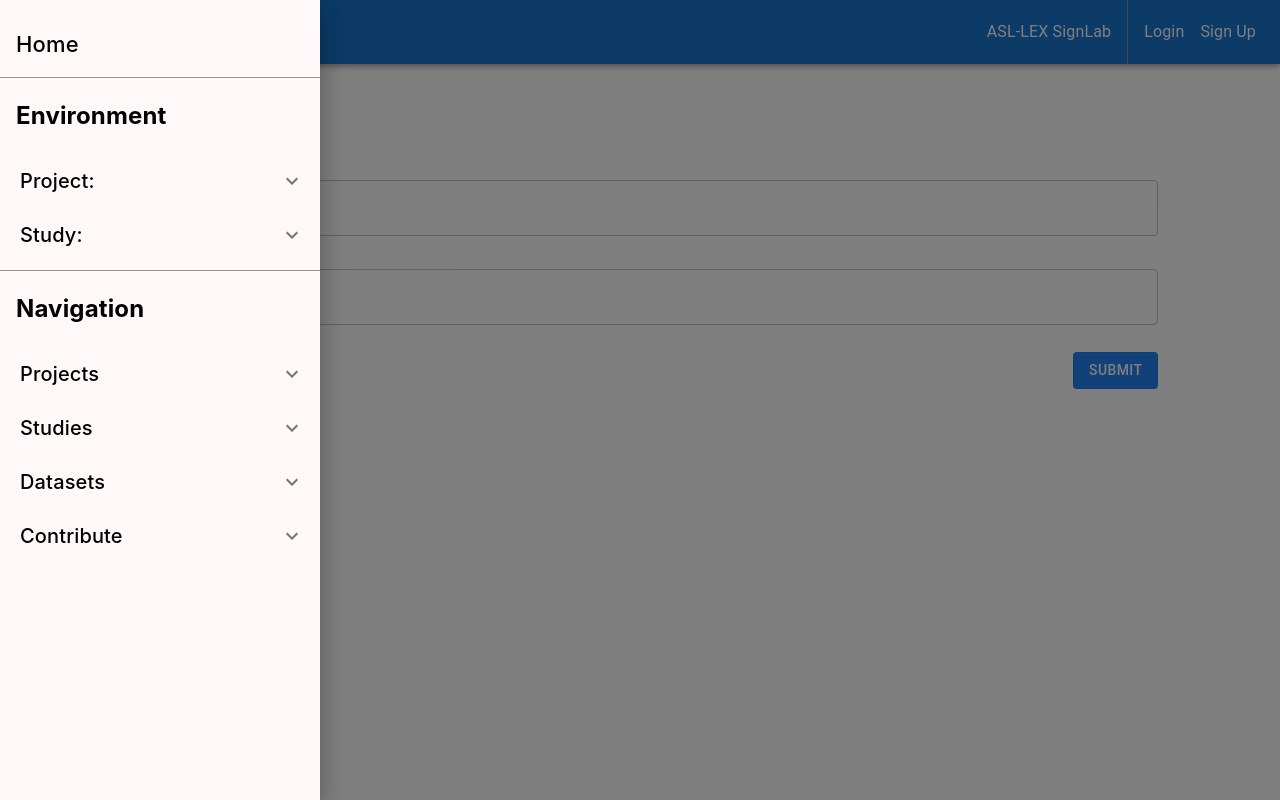
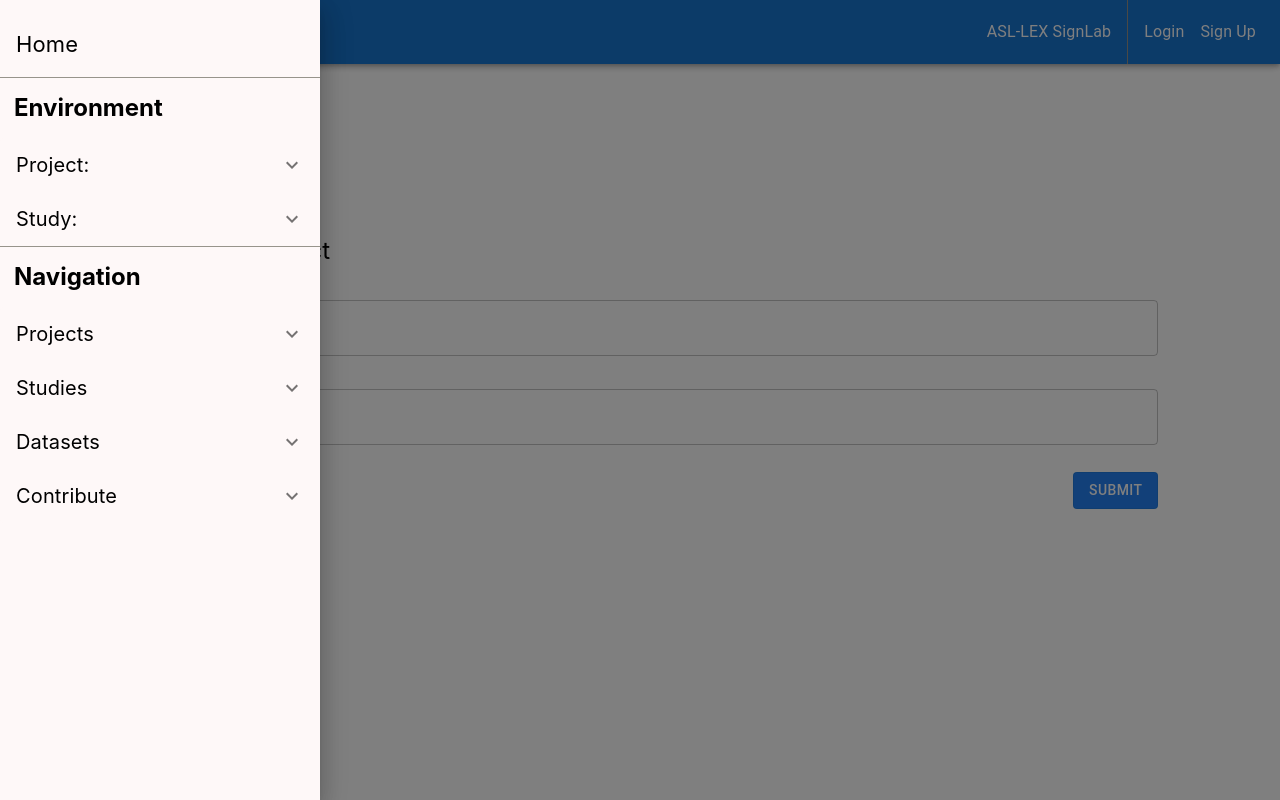
Before and after one commit to hicsail/signlab-react, a React (Vite) app: page /newproject in a window 1280 px wide. Both pictures are taken after a click on the button 44 px from the left and 32 px from the top of the page. Built offline with nearby package versions, Linux system fonts and the light colour scheme.

Commit message:
Removed @mui/styles

```diff
--- a/package.json
+++ b/package.json
@@ -20,7 +20,6 @@
     "@jsonforms/react": "^3.1.0",
     "@mui/icons-material": "^5.11.16",
     "@mui/material": "^5.13.5",
-    "@mui/styles": "^5.13.2",
     "@mui/x-date-pickers": "^6.9.0",
     "ajv": "^8.12.0",
     "ajv-errors": "^3.0.0",
--- a/src/components/Dropdown.tsx
+++ b/src/components/Dropdown.tsx
@@ -1,9 +1,7 @@
-import { Accordion } from '@mui/material';
-import { makeStyles } from '@mui/styles';
+import { Accordion, Link } from '@mui/material';
 import AccordionSummary from '@mui/material/AccordionSummary';
 import AccordionDetails from '@mui/material/AccordionDetails';
 import ExpandMoreIcon from '@mui/icons-material/ExpandMore';
-import { Link } from 'react-router-dom';
 
 interface SubLink {
   title: string;
@@ -18,38 +16,30 @@ interface Link {
 interface LinksProps {
   links: Link[];
 }
-const useStyles = makeStyles(() => ({
-  link: {
-    color: 'black',
-    fontSize: '20px',
-    fontFamily: 'BlinkMacSystemFont'
-  },
-  sublink: {
-    color: 'black',
-    fontSize: '16px',
-    margin: '5px'
-  },
-  accordion: {
-    paddingLeft: '4px'
-  }
-}));
 
 const DropdownComponent: React.FC<LinksProps> = ({ links }: LinksProps) => {
-  const classes = useStyles();
 
   return (
     <div>
       {links?.map((item: Link) => (
-        <Accordion key={item.name} className={classes.accordion} disableGutters elevation={0} sx={{ '&:before': { display: 'none' } }}>
+        <Accordion key={item.name} disableGutters elevation={0} sx={{ '&:before': { display: 'none' } }}>
           <AccordionSummary expandIcon={<ExpandMoreIcon />}>
-            <Link to={`/${item.name}`} className={classes.link}>
+            <Link sx={{
+              color: 'black',
+              fontSize: '20px',
+              fontFamily: 'BlinkMacSystemFont'
+            }} underline={"none"} href={`/${item.name}`} >
               {item.name}
             </Link>
           </AccordionSummary>
-          <AccordionDetails className={classes.accordion}>
+          <AccordionDetails>
             {item.sublinks?.map((sublink: SubLink) => (
               <p>
-                <Link to={`/${sublink.link}`} key={sublink.title} className={classes.sublink}>
+                <Link sx={{
+                  color: 'black',
+                  fontSize: '16px',
+                  margin: '5px'
+                }} underline={"none"} href={`/${sublink.link}`} key={sublink.title}>
                   {sublink.title}
                 </Link>
               </p>
--- a/src/components/NavigationBar.tsx
+++ b/src/components/NavigationBar.tsx
@@ -1,22 +1,6 @@
-import { AppBar, Toolbar, CssBaseline, Typography, ThemeProvider, createTheme } from '@mui/material';
-import { makeStyles } from '@mui/styles';
+import { AppBar, Toolbar, CssBaseline, Typography, ThemeProvider, createTheme, Link } from '@mui/material';
 import { SideBar } from './SideBar';
 import { Divider } from '@mui/material';
-
-const useStyles = makeStyles(() => ({
-  logo: {
-    flexGrow: '1',
-    textAlign: 'right',
-    paddingRight: '1rem'
-  },
-  AppBar: {
-    top: 0,
-    color: 'primary'
-  },
-  p: {
-    paddingLeft: '1rem'
-  }
-}));
 
 const theme = createTheme({
   palette: {
@@ -31,18 +15,21 @@ const theme = createTheme({
 });
 
 function NavBar() {
-  const classes = useStyles();
 
   return (
     <ThemeProvider theme={theme}>
-      <AppBar className={classes.AppBar}>
+      <AppBar>
         <CssBaseline />
         <Toolbar>
           <SideBar />
-          <Typography className={classes.logo}>ASL-LEX SignLab</Typography>
+          <Typography sx={{
+            flexGrow: '1',
+            textAlign: 'right',
+            paddingRight: '1rem'
+          }}>ASL-LEX SignLab</Typography>
           <Divider orientation="vertical" flexItem />
-          <p className={classes.p}>Login</p>
-          <p className={classes.p}>Sign Up</p>
+          <Link sx={{ paddingLeft: '1rem', color: "white" }}>Login</Link>
+          <Link sx={{ paddingLeft: '1rem', color: "white" }}>Sign Up</Link>
         </Toolbar>
       </AppBar>
     </ThemeProvider>
--- a/src/components/SideBar.tsx
+++ b/src/components/SideBar.tsx
@@ -1,44 +1,40 @@
 import { useState } from 'react';
-import { Divider, Drawer, IconButton, List } from '@mui/material';
+import { Divider, Drawer, IconButton, List, Typography, Link } from '@mui/material';
 import MenuIcon from '@mui/icons-material/Menu';
-import { Link } from 'react-router-dom';
-import { makeStyles } from '@mui/styles';
 import { Environment } from './Environment';
 import { Navigation } from './Navigation';
 
-const useStyles = makeStyles(() => ({
-  home: {
-    color: 'black',
-    fontSize: '22px',
-    fontFamily: 'BlinkMacSystemFont',
-    paddingLeft: '16px'
-  },
-  h2: {
-    color: 'black',
-    fontFamily: 'BlinkMacSystemFont',
-    paddingLeft: '16px'
-  },
-  divider: {
-    paddingTop: '8px'
-  }
-}));
-
 function SideBar() {
   const [openDrawer, setOpenDrawer] = useState(false);
-  const classes = useStyles();
+
   return (
     <div>
       <Drawer PaperProps={{ sx: { width: '25%' } }} open={openDrawer} onClose={() => setOpenDrawer(false)}>
         <List sx={{ marginTop: '20px' }}>
-          <Link to="/" onClick={() => setOpenDrawer(false)} className={classes.home}>
+          <Link sx={{
+            color: 'black',
+            fontSize: '22px',
+            fontFamily: 'BlinkMacSystemFont',
+            paddingLeft: '16px'
+          }} underline={"none"} href="/" onClick={() => setOpenDrawer(false)}>
             Home
           </Link>
         </List>
-        <Divider orientation="horizontal" flexItem className={classes.divider} />
-        <h2 className={classes.h2}>Environment</h2>
+        <Divider sx={{ paddingTop: '8px' }} orientation="horizontal" flexItem />
+        <Typography sx={{
+          color: 'black',
+          fontFamily: 'BlinkMacSystemFont',
+          padding: '14px',
+          fontWeight: 'bold'
+        }} variant="h5">Environment</Typography>
         <Environment />
-        <Divider orientation="horizontal" flexItem className={classes.divider} />
-        <h2 className={classes.h2}>Navigation</h2>
+        <Divider orientation="horizontal" flexItem />
+        <Typography sx={{
+          color: 'black',
+          fontFamily: 'BlinkMacSystemFont',
+          padding: '14px',
+          fontWeight: 'bold'
+        }} variant="h5">Navigation</Typography>
         <Navigation />
       </Drawer>
       <IconButton onClick={() => setOpenDrawer(!openDrawer)}>
--- a/src/pages/NewProject/NewProject.tsx
+++ b/src/pages/NewProject/NewProject.tsx
@@ -1,23 +1,7 @@
 import { useNavigate } from 'react-router-dom';
-import { Button, FormControl, FormLabel, TextField } from '@mui/material';
+import { Button, Container, FormControl, FormLabel, TextField, Typography } from '@mui/material';
 import { useState } from 'react';
-import { makeStyles } from '@mui/styles';
 
-const useStyles = makeStyles(() => ({
-  div: {
-    position: 'fixed',
-    top: '10%',
-    left: '5%',
-    minWidth: '90%'
-  },
-  title: {
-    textAlign: 'left',
-    color: '#63636b',
-    fontFamily: 'BlinkMacSystemFont',
-    paddingLeft: '36px',
-    fontSize: '22px'
-  }
-}));
 const NewProject: React.FC = () => {
   const [name, setName] = useState('');
   const [description, setDescription] = useState('');
@@ -53,11 +37,14 @@ const NewProject: React.FC = () => {
     navigate('/projectcontrol');
   };
 
-  const classes = useStyles();
-
   return (
-    <div className={classes.div}>
-      <h3 className={classes.title}>Create New Project</h3>
+    <Container sx={{ left: "5%", width: "90%", top: "225px", position: "absolute" }}>
+      <Typography variant="h5" sx={{
+        textAlign: 'left',
+        color: 'black',
+        fontFamily: 'BlinkMacSystemFont',
+        padding: '10px 2%',
+      }} >Create New Project</Typography>
       <FormControl onSubmit={(e) => e.preventDefault()} defaultValue={name} sx={{ position: 'absolute', left: '5%', width: '90%' }}>
         <FormLabel sx={{ textAlign: 'left' }}>Name</FormLabel>
         <TextField
@@ -86,7 +73,7 @@ const NewProject: React.FC = () => {
       >
         Submit
       </Button>
-    </div>
+    </Container>
   );
 };
 
```
Also changed, not shown: 1 other file (tests, documents, lock files or other folders).
